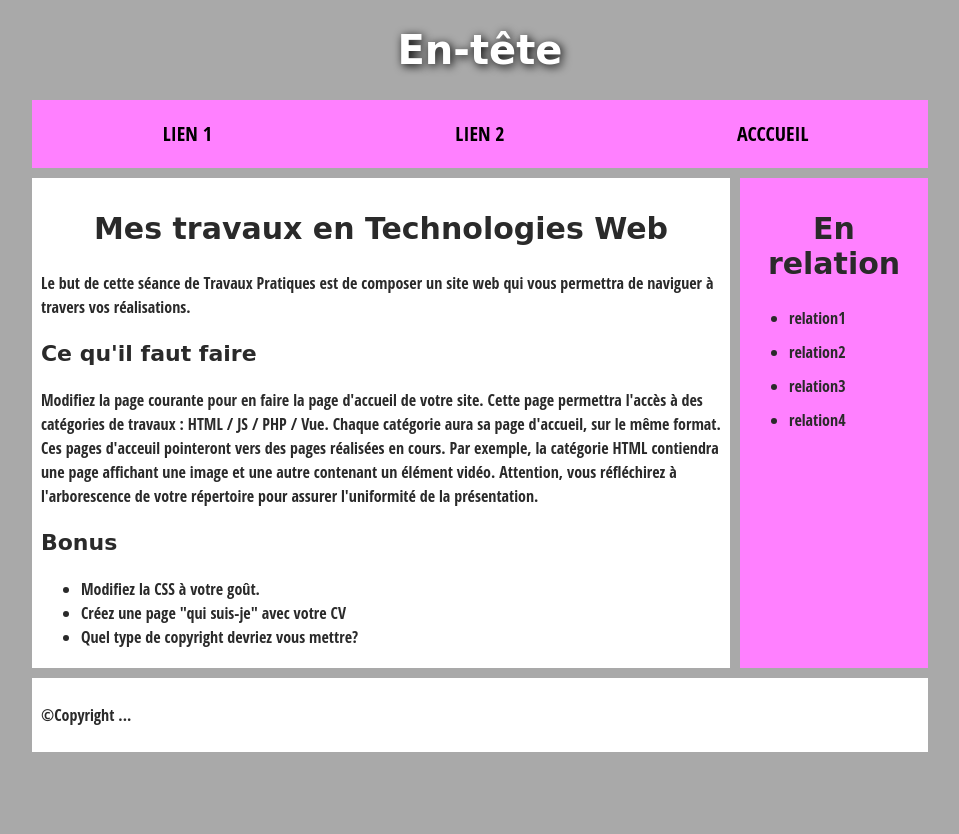
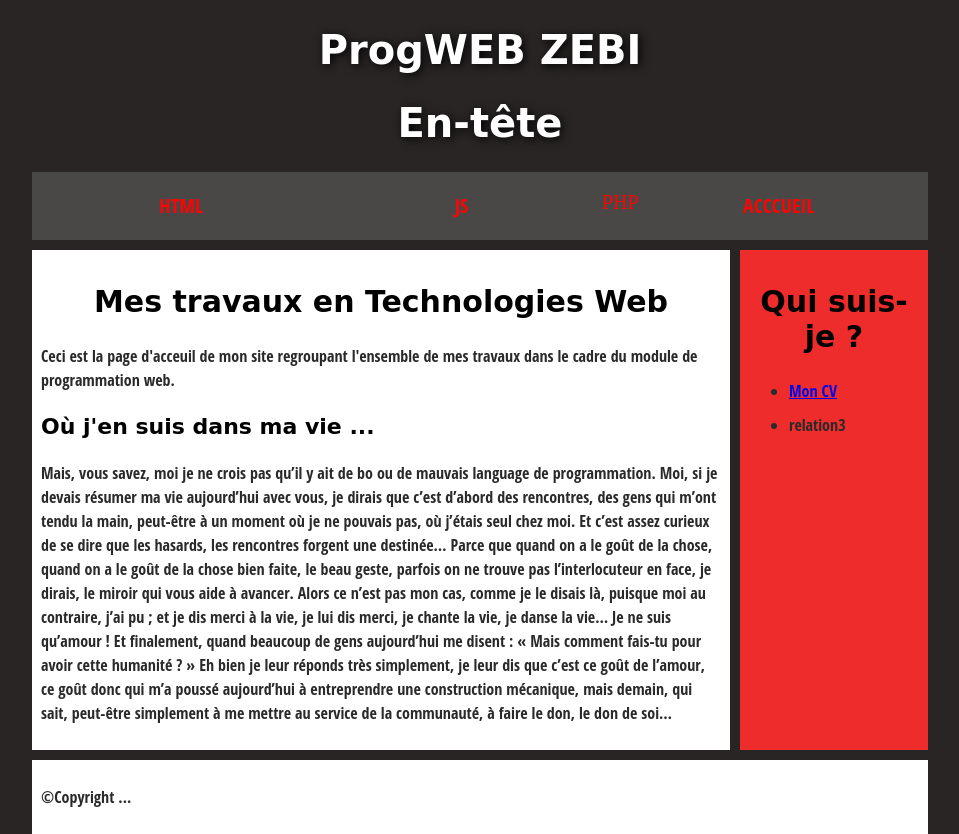
Before and after one commit to AlanSignor/AlanSignor.github.io, a plain HTML site: page index.html in a window 1280 px wide. Shown: the whole page, without its empty margins (160-1119 px from the left). Before the commit the page ends 800 px from the top, so only its background shows below. Drawn offline with Linux system fonts and the light colour scheme.

Commit message:
les embrouilles commencent déjà

```diff
--- a/index.html
+++ b/index.html
@@ -3,7 +3,7 @@
   <head>
     <meta charset="utf-8">
 
-    <title>Accueil</title>
+    <h1>ProgWEB ZEBI</h1>
     <link rel="stylesheet" type="text/css" href="style.css">
 
   </head>
@@ -15,8 +15,9 @@
 
     <nav>
       <ul>
-        <li><a href="./page1.html">Lien 1</a></li>
-        <li><a href="./page2.html">Lien 2</a></li>
+        <li><a href="./travauxHTML.html">HTML</a></li>
+        <li><a href="./travauxJS.html">JS</a></li>
+        <a href="./travauxPHP.html">PHP</a>
         <li><a href="./index.html">Acccueil</a></li>
       </ul>
 
@@ -25,27 +26,23 @@
      <main>
         <article>
           <h2>Mes travaux en Technologies Web</h2>
-        <p>Le but de cette séance de Travaux Pratiques est de composer un site web qui vous permettra de naviguer à travers vos réalisations.</p>
+          <p>Ceci est la page d'acceuil de mon site regroupant l'ensemble de mes travaux dans le cadre du module de programmation web.</p>
 
-        <h3>Ce qu'il faut faire</h3>
-        <p>Modifiez la page courante pour en faire la page d'accueil de votre site. Cette page permettra l'accès à des catégories de travaux : HTML / JS / PHP / Vue. Chaque catégorie aura sa page d'accueil, sur le même format. Ces pages d'acceuil pointeront vers des pages réalisées en cours. Par exemple, la catégorie HTML contiendra une page affichant une image et une autre contenant un élément vidéo.  Attention, vous réfléchirez à l'arborescence de votre répertoire pour assurer l'uniformité de la présentation.
+          <h3>Où j'en suis dans ma vie ...</h3>
+          <p>Mais, vous savez, moi je ne crois pas qu’il y ait de bo ou de mauvais language de programmation. Moi, si je devais résumer ma vie aujourd’hui avec vous, je dirais que c’est d’abord des rencontres, des gens qui m’ont tendu la main, peut-être à un moment où je ne pouvais pas, où j’étais seul chez moi. Et c’est assez curieux de se dire que les hasards, les rencontres forgent une destinée… Parce que quand on a le goût de la chose, quand on a le goût de la chose bien faite, le beau geste, parfois on ne trouve pas l’interlocuteur en face, je dirais, le miroir qui vous aide à avancer. Alors ce n’est pas mon cas, comme je le disais là, puisque moi au contraire, j’ai pu ; et je dis merci à la vie, je lui dis merci, je chante la vie, je danse la vie… Je ne suis qu’amour ! Et finalement, quand beaucoup de gens aujourd’hui me disent : « Mais comment fais-tu pour avoir cette humanité ? » Eh bien je leur réponds très simplement, je leur dis que c’est ce goût de l’amour, ce goût donc qui m’a poussé aujourd’hui à entreprendre une construction mécanique, mais demain, qui sait, peut-être simplement à me mettre au service de la communauté, à faire le don, le don de soi…
           </p>
 
-        <h3>Bonus</h3>
-        <ul>
-          <li>Modifiez la CSS à votre goût.</li>
-          <li>Créez une page "qui suis-je" avec votre CV</li>
-          <li>Quel type de copyright devriez vous mettre?</li>
-        </ul>
+
+
         </article>
 
         <aside>
-        <h2>En relation</h2>
+          <h2>Qui suis-je ?</h2>
           <ul>
-          <li><a href="#"></a>relation1</li>
-          <li><a href="#"></a>relation2</li>
+            <li><a href="./cv.html">Mon CV</a></li>
+
             <li><a href="#"></a>relation3</li>
-          <li><a href="#"></a>relation4</li>
+
           </ul>
         </aside>
 
--- a/style.css
+++ b/style.css
@@ -7,7 +7,7 @@ html, body {
 
   html {
     font-size: 10px;
-  background-color: #a9a9a9;
+    background-color: #292525;
   }
 
   body {
@@ -19,7 +19,7 @@ body {
 
   h1, h2, h3 {
     font-family: 'Sonsie One', cursive;
-  color: #2a2a2a;
+    color: #000000;
   }
 
   p, input, li {
@@ -57,7 +57,7 @@ nav, article, aside, footer {
 
   nav {
     height: 50px;
-  background-color: #ff80ff;
+    background-color: #4a4747;
     display: flex;
     margin-bottom: 10px;
   }
@@ -80,7 +80,7 @@ nav a {
     font-size: 2rem;
     text-transform: uppercase;
     text-decoration: none;
-  color: black;
+    color: #ff0303;
   }
 
   nav form {
@@ -121,7 +121,7 @@ article {
   aside {
     flex: 1;
     margin-left: 10px;
-  background-color: #ff80ff;
+    background-color: #ef2c2c;
   }
 
   aside li {
```
Lines whose indentation alone changed are shown as unchanged.
